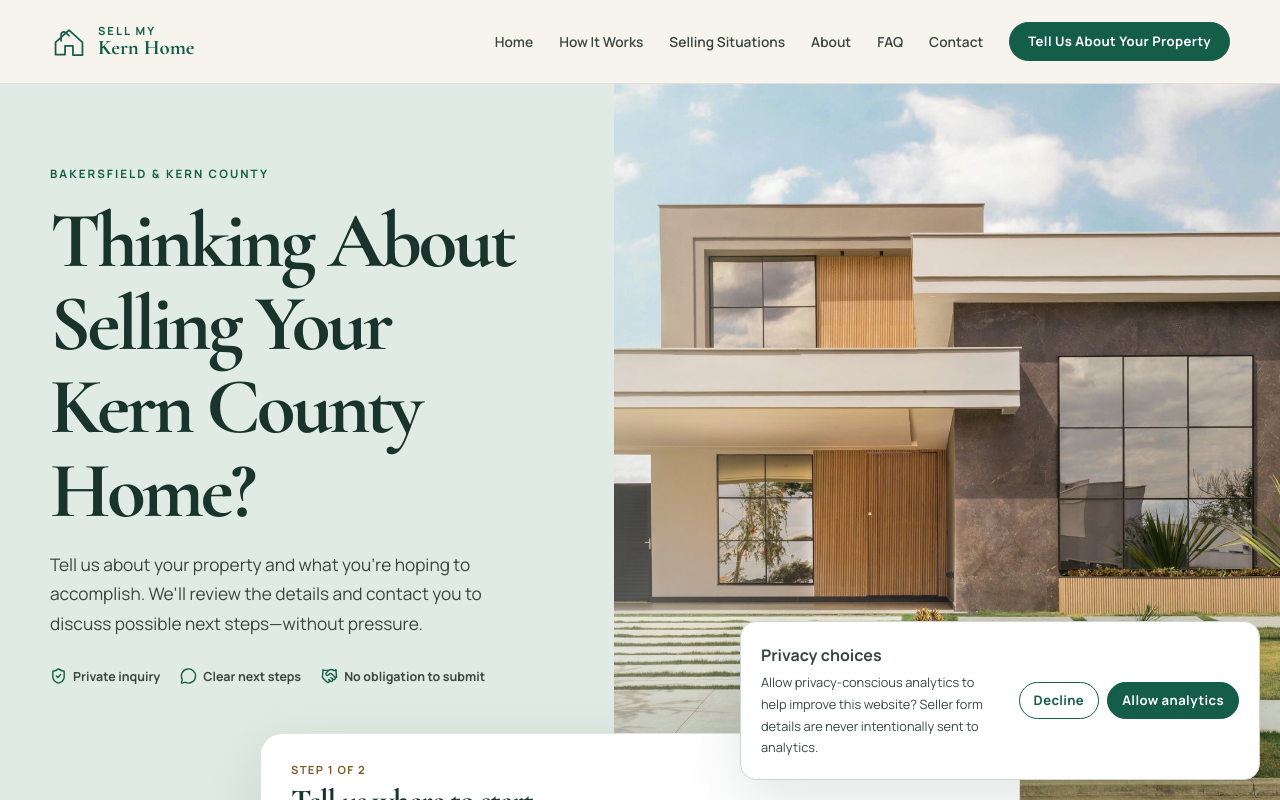
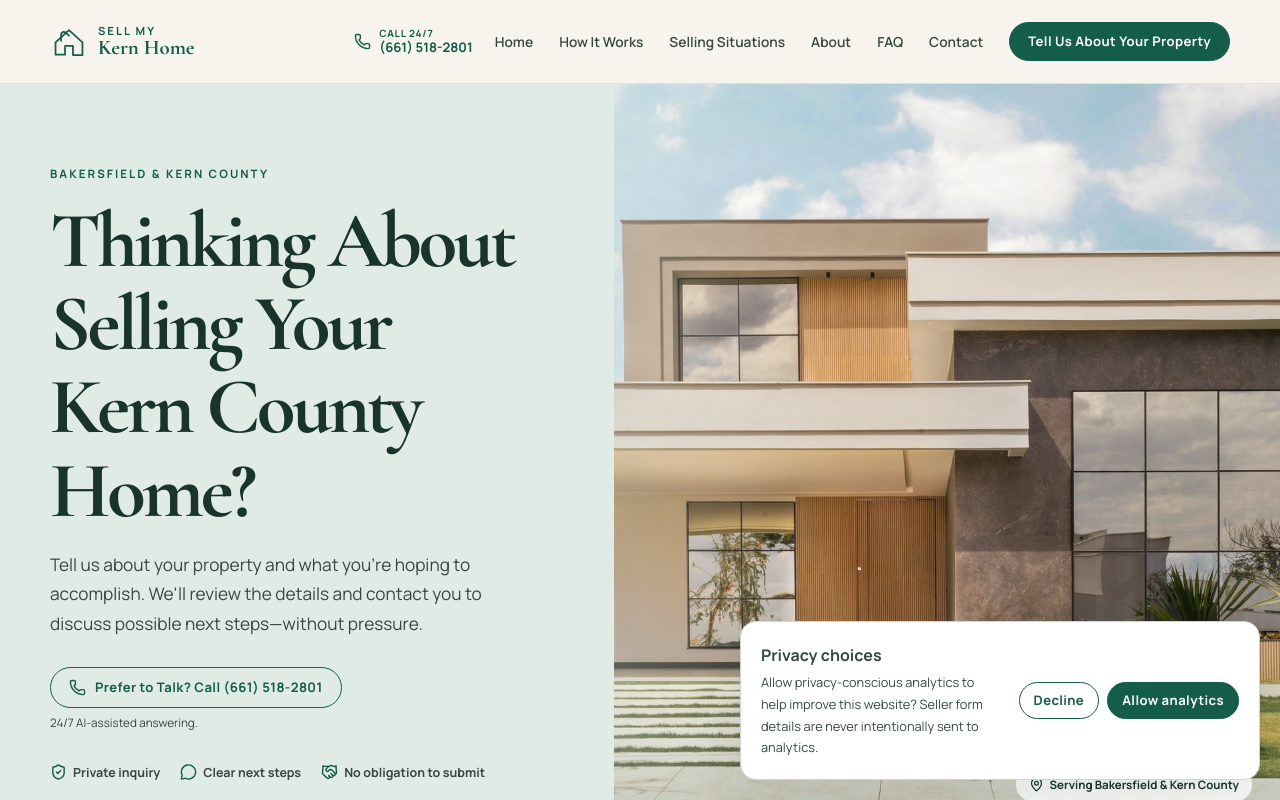
Before and after one commit to suntan-superman/SellMyKernHome, a Next.js app: page / in a window 1280 px wide. Shown: the top 800 px of the page. Built offline with nearby package versions, Linux system fonts and the light colour scheme; no server answers.

Commit message:
Add Merxus AI telephone integration

```diff
--- a/app/globals.css
+++ b/app/globals.css
@@ -139,6 +139,33 @@ nav > a:not(.button):hover {
   border: 0;
   color: var(--ink);
 }
+.header-actions {
+  display: flex;
+  align-items: center;
+  gap: 22px;
+}
+.header-phone {
+  display: inline-flex;
+  align-items: center;
+  gap: 8px;
+  color: var(--forest);
+  text-decoration: none;
+}
+.header-phone span {
+  display: flex;
+  flex-direction: column;
+  line-height: 1.15;
+}
+.header-phone small {
+  font-size: 0.62rem;
+  font-weight: 700;
+  letter-spacing: 0.08em;
+  text-transform: uppercase;
+}
+.header-phone strong {
+  font-size: 0.82rem;
+  white-space: nowrap;
+}
 .button {
   display: inline-flex;
   align-items: center;
@@ -225,6 +252,15 @@ summary:focus-visible {
   margin-top: 26px;
   font-size: 0.78rem;
   font-weight: 700;
+}
+.hero-phone {
+  margin-top: 12px;
+  padding: 11px 18px;
+}
+.hero-phone-note {
+  margin: 6px 0 0;
+  color: var(--body);
+  font-size: 0.73rem;
 }
 .hero-trust span {
   display: flex;
@@ -320,6 +356,28 @@ summary:focus-visible {
   height: 100%;
   background: var(--brass);
   transition: width 0.25s;
+}
+.form-call-option {
+  display: flex;
+  flex-wrap: wrap;
+  align-items: baseline;
+  gap: 4px 8px;
+  margin: -4px 0 20px;
+  border-radius: 12px;
+  background: var(--sage-light);
+  padding: 12px 14px;
+  font-size: 0.82rem;
+}
+.form-call-option a {
+  display: inline-flex;
+  align-items: center;
+  gap: 6px;
+  color: var(--forest);
+  font-weight: 800;
+}
+.form-call-option small {
+  flex-basis: 100%;
+  color: var(--body);
 }
 .form-fields {
   display: grid;
@@ -658,6 +716,27 @@ summary:focus-visible {
 .cta-section .eyebrow {
   color: #ead7b5;
 }
+.cta-actions {
+  display: flex;
+  flex: none;
+  flex-direction: column;
+  align-items: stretch;
+  gap: 8px;
+  text-align: center;
+}
+.cta-phone {
+  display: inline-flex;
+  align-items: center;
+  justify-content: center;
+  gap: 7px;
+  color: var(--white);
+  font-size: 0.82rem;
+  font-weight: 700;
+  text-decoration: none;
+}
+.cta-actions small {
+  font-size: 0.68rem;
+}
 .page-hero {
   padding: 72px 0 78px;
   background: var(--sage);
@@ -832,6 +911,17 @@ summary:focus-visible {
 .footer-grid a:hover {
   text-decoration: underline;
 }
+.footer-phone {
+  display: inline-flex;
+  align-items: center;
+  gap: 7px;
+  color: var(--white);
+  font-weight: 700;
+}
+.footer-phone-note {
+  margin-top: -8px;
+  font-size: 0.67rem;
+}
 .footer-brand p {
   max-width: 300px;
   font-size: 0.82rem;
@@ -857,6 +947,9 @@ summary:focus-visible {
   .nav-cta {
     display: none;
   }
+  .header-actions {
+    gap: 14px;
+  }
   .hero-copy {
     padding-right: 4vw;
   }
@@ -872,7 +965,26 @@ summary:focus-visible {
     height: 72px;
   }
   .menu-button {
-    display: block;
+    display: inline-grid;
+    place-items: center;
+    min-width: 44px;
+    min-height: 44px;
+    padding: 0;
+  }
+  .header-phone {
+    min-width: 44px;
+    min-height: 44px;
+    justify-content: center;
+    border: 1px solid var(--line);
+    border-radius: 999px;
+  }
+  .header-phone span {
+    position: absolute;
+    width: 1px;
+    height: 1px;
+    overflow: hidden;
+    clip: rect(0, 0, 0, 0);
+    white-space: nowrap;
   }
   .site-header nav {
     display: none;
@@ -963,6 +1075,9 @@ summary:focus-visible {
     padding: 40px;
     align-items: flex-start;
     flex-direction: column;
+  }
+  .cta-actions {
+    width: min(100%, 320px);
   }
   .footer-grid {
     grid-template-columns: 1.3fr 1fr 1fr;
--- a/app/page.js
+++ b/app/page.js
@@ -7,7 +7,8 @@ import SituationGrid from "@/components/SituationGrid";
 import Process from "@/components/Process";
 import CTA from "@/components/CTA";
 import JsonLd from "@/components/JsonLd";
-import { SITE_NAME, SITE_URL } from "@/lib/site";
+import PhoneLink from "@/components/PhoneLink";
+import { BUSINESS_PHONE_DISPLAY, BUSINESS_PHONE_E164, BUSINESS_PHONE_SERVICE_LABEL, SITE_NAME, SITE_URL } from "@/lib/site";
 
 const faqs = [
   ["What happens after I submit?", "We review the details you provide and contact you using your preferred method to learn more. Submitting is a request for a conversation, not a commitment to sell."],
@@ -18,13 +19,13 @@ const faqs = [
 export default function HomePage() {
   const form = getSellerFormConfiguration();
   const websiteSchema = { "@context": "https://schema.org", "@graph": [
-    { "@type": "Organization", "@id": `${SITE_URL}/#organization`, name: SITE_NAME, url: SITE_URL, logo: `${SITE_URL}/icon.svg`, description: "An independent property inquiry service for Bakersfield and Kern County." },
+    { "@type": "Organization", "@id": `${SITE_URL}/#organization`, name: SITE_NAME, url: SITE_URL, logo: `${SITE_URL}/icon.svg`, telephone: BUSINESS_PHONE_E164, contactPoint: { "@type": "ContactPoint", telephone: BUSINESS_PHONE_E164, contactType: "property inquiries", availableLanguage: "English" }, description: "An independent property inquiry service for Bakersfield and Kern County." },
     { "@type": "WebSite", "@id": `${SITE_URL}/#website`, name: SITE_NAME, url: SITE_URL, publisher: { "@id": `${SITE_URL}/#organization` }, inLanguage: "en-US" },
   ] };
   return <main id="main-content">
     <JsonLd data={websiteSchema} />
     <section className="hero">
-      <div className="hero-copy"><p className="eyebrow">BAKERSFIELD &amp; KERN COUNTY</p><h1>Thinking About Selling Your Kern County Home?</h1><p className="hero-subhead">Tell us about your property and what you&apos;re hoping to accomplish. We&apos;ll review the details and contact you to discuss possible next steps—without pressure.</p><div className="hero-trust"><span><ShieldCheck /> Private inquiry</span><span><MessageCircle /> Clear next steps</span><span><Handshake /> No obligation to submit</span></div></div>
+      <div className="hero-copy"><p className="eyebrow">BAKERSFIELD &amp; KERN COUNTY</p><h1>Thinking About Selling Your Kern County Home?</h1><p className="hero-subhead">Tell us about your property and what you&apos;re hoping to accomplish. We&apos;ll review the details and contact you to discuss possible next steps—without pressure.</p><PhoneLink className="button button-secondary hero-phone" location="homepage_hero" label={`Call Sell My Kern Home at ${BUSINESS_PHONE_DISPLAY}`}>Prefer to Talk? Call {BUSINESS_PHONE_DISPLAY}</PhoneLink><p className="hero-phone-note">{BUSINESS_PHONE_SERVICE_LABEL}.</p><div className="hero-trust"><span><ShieldCheck /> Private inquiry</span><span><MessageCircle /> Clear next steps</span><span><Handshake /> No obligation to submit</span></div></div>
       <div className="hero-visual"><Image src="/images/modern-home-exterior.jpg" alt="Contemporary home with clean lines and a landscaped front entry" fill priority sizes="(max-width: 900px) 100vw, 52vw" /><span className="image-caption"><MapPin size={15} /> Serving Bakersfield &amp; Kern County</span></div>
       <div className="hero-form-wrap"><PropertyForm compact {...form} /></div>
     </section>
--- a/components/CTA.js
+++ b/components/CTA.js
@@ -1,6 +1,8 @@
 import Link from "next/link";
 import { ArrowRight } from "lucide-react";
+import PhoneLink from "./PhoneLink";
+import { BUSINESS_PHONE_DISPLAY, BUSINESS_PHONE_SERVICE_LABEL } from "@/lib/site";
 
 export default function CTA({ title = "Ready to talk through your property?", body = "Share a few details. We’ll review them and follow up to discuss what may make sense for your situation." }) {
-  return <section className="cta-section"><div><p className="eyebrow">A SIMPLE FIRST STEP</p><h2>{title}</h2><p>{body}</p></div><Link className="button button-light" href="/#property-form" data-analytics-event="primary_cta_click" data-analytics-location="section_cta">Discuss My Property <ArrowRight size={18} /></Link></section>;
+  return <section className="cta-section"><div><p className="eyebrow">A SIMPLE FIRST STEP</p><h2>{title}</h2><p>{body}</p></div><div className="cta-actions"><Link className="button button-light" href="/#property-form" data-analytics-event="primary_cta_click" data-analytics-location="section_cta">Discuss My Property <ArrowRight size={18} /></Link><PhoneLink className="cta-phone" location="section_cta" label={`Call Sell My Kern Home at ${BUSINESS_PHONE_DISPLAY}`}>Call 24/7: {BUSINESS_PHONE_DISPLAY}</PhoneLink><small>{BUSINESS_PHONE_SERVICE_LABEL}</small></div></section>;
 }
--- a/components/Footer.js
+++ b/components/Footer.js
@@ -1,12 +1,14 @@
 import Link from "next/link";
 import Logo from "./Logo";
+import PhoneLink from "./PhoneLink";
+import { BUSINESS_PHONE_DISPLAY, BUSINESS_PHONE_SERVICE_LABEL } from "@/lib/site";
 
 export default function Footer() {
   return <footer className="site-footer">
     <div className="footer-grid">
       <div className="footer-brand"><Logo light /><p>An independent property conversation for Bakersfield and Kern County. Technology by Workside Software.</p></div>
       <div><h2>Explore</h2><Link href="/how-it-works">How It Works</Link><Link href="/selling-situations">Selling Situations</Link><Link href="/insights">Insights</Link><Link href="/about">About</Link></div>
-      <div><h2>Get started</h2><Link href="/#property-form">Discuss My Property</Link><Link href="/contact">Contact</Link><Link href="/faq">Frequently Asked Questions</Link></div>
+      <div><h2>Get started</h2><Link href="/#property-form">Discuss My Property</Link><PhoneLink className="footer-phone" location="footer" label={`Call Sell My Kern Home at ${BUSINESS_PHONE_DISPLAY}`}>{BUSINESS_PHONE_DISPLAY}</PhoneLink><span className="footer-phone-note">{BUSINESS_PHONE_SERVICE_LABEL}</span><Link href="/contact">Contact</Link><Link href="/faq">Frequently Asked Questions</Link></div>
       <div><h2>Legal</h2><Link href="/privacy-policy">Privacy Policy</Link><Link href="/terms">Terms</Link><p className="legal-note">General information only. No transaction outcome is promised.</p></div>
     </div>
     <div className="footer-bottom"><span>© {new Date().getFullYear()} Sell My Kern Home.</span><span>Technology owned and maintained by Workside Software.</span></div>
--- a/components/Header.js
+++ b/components/Header.js
@@ -4,6 +4,8 @@ import { useState } from "react";
 import Link from "next/link";
 import { Menu, X } from "lucide-react";
 import Logo from "./Logo";
+import PhoneLink from "./PhoneLink";
+import { BUSINESS_PHONE_DISPLAY } from "@/lib/site";
 
 const links = [
   ["/", "Home"], ["/how-it-works", "How It Works"], ["/selling-situations", "Selling Situations"],
@@ -15,11 +17,14 @@ export default function Header() {
   return <header className="site-header">
     <div className="nav-shell">
       <Logo />
-      <button className="menu-button" type="button" aria-expanded={open} aria-controls="primary-navigation" aria-label={open ? "Close menu" : "Open menu"} onClick={() => setOpen(!open)}>{open ? <X /> : <Menu />}</button>
-      <nav id="primary-navigation" className={open ? "nav-open" : ""} aria-label="Primary navigation">
-        {links.map(([href, label]) => <Link href={href} key={href} onClick={() => setOpen(false)}>{label}</Link>)}
-        <Link className="button nav-cta" href="/#property-form" data-analytics-event="primary_cta_click" data-analytics-location="header" onClick={() => setOpen(false)}>Tell Us About Your Property</Link>
-      </nav>
+      <div className="header-actions">
+        <PhoneLink className="header-phone" location="header" label={`Call Sell My Kern Home at ${BUSINESS_PHONE_DISPLAY}`}><span><small>Call 24/7</small><strong>{BUSINESS_PHONE_DISPLAY}</strong></span></PhoneLink>
+        <button className="menu-button" type="button" aria-expanded={open} aria-controls="primary-navigation" aria-label={open ? "Close menu" : "Open menu"} onClick={() => setOpen(!open)}>{open ? <X /> : <Menu />}</button>
+        <nav id="primary-navigation" className={open ? "nav-open" : ""} aria-label="Primary navigation">
+          {links.map(([href, label]) => <Link href={href} key={href} onClick={() => setOpen(false)}>{label}</Link>)}
+          <Link className="button nav-cta" href="/#property-form" data-analytics-event="primary_cta_click" data-analytics-location="header" onClick={() => setOpen(false)}>Tell Us About Your Property</Link>
+        </nav>
+      </div>
     </div>
   </header>;
 }
--- /dev/null
+++ b/components/PhoneLink.js
@@ -0,0 +1,9 @@
+import { Phone } from "lucide-react";
+import { BUSINESS_PHONE_DISPLAY, BUSINESS_PHONE_HREF } from "@/lib/site";
+
+export default function PhoneLink({ children, className = "", location, label = `Call ${BUSINESS_PHONE_DISPLAY}` }) {
+  return <a className={className} href={BUSINESS_PHONE_HREF} aria-label={label} data-analytics-location={location}>
+    <Phone aria-hidden="true" size={17} />
+    {children || BUSINESS_PHONE_DISPLAY}
+  </a>;
+}
--- a/components/PropertyForm.js
+++ b/components/PropertyForm.js
@@ -4,7 +4,9 @@ import { useRef, useState } from "react";
 import { useRouter } from "next/navigation";
 import { ArrowLeft, ArrowRight, Check, LoaderCircle, LockKeyhole } from "lucide-react";
 import { track } from "@/lib/analytics";
+import { BUSINESS_PHONE_DISPLAY, BUSINESS_PHONE_SERVICE_LABEL } from "@/lib/site";
 import { formatPhoneNumber } from "@/lib/validation";
+import PhoneLink from "./PhoneLink";
 import TurnstileWidget from "./TurnstileWidget";
 
 const empty = {
@@ -113,6 +115,7 @@ export default function PropertyForm({ compact = false, initialAddress = "", tur
   return <form id="property-form" className={`property-form ${compact ? "form-compact" : ""}`} onSubmit={submit} noValidate>
     <div className="form-heading"><div><span className="form-step">Step {step} of 2</span><h2>{step === 1 ? "Tell us where to start" : "Add property details"}</h2></div><span className="secure-note"><LockKeyhole size={16} /> Private inquiry</span></div>
     <div className="progress" aria-hidden="true"><span style={{ width: step === 1 ? "50%" : "100%" }} /></div>
+    {!compact && step === 1 ? <div className="form-call-option"><span>Prefer to talk?</span><PhoneLink location="contact_form" label={`Call Sell My Kern Home at ${BUSINESS_PHONE_DISPLAY}`}>Call {BUSINESS_PHONE_DISPLAY}</PhoneLink><small>{BUSINESS_PHONE_SERVICE_LABEL}.</small></div> : null}
     {step === 1 ? <div className="form-fields">
       <div className="field-wide"><label htmlFor="propertyAddress">Property street address</label><input id="propertyAddress" name="propertyAddress" autoComplete="street-address" value={data.propertyAddress} onChange={update} aria-invalid={Boolean(errors.propertyAddress)} aria-describedby={describedBy("propertyAddress")} placeholder="123 Oak Street" />{fieldError("propertyAddress")}</div>
       <div><label htmlFor="propertyCity">City</label><input id="propertyCity" name="propertyCity" autoComplete="address-level2" value={data.propertyCity} onChange={update} aria-invalid={Boolean(errors.propertyCity)} aria-describedby={describedBy("propertyCity")} placeholder="Bakersfield" />{fieldError("propertyCity")}</div>
--- a/lib/site.js
+++ b/lib/site.js
@@ -1,6 +1,10 @@
 export const SITE_URL = "https://sellmykernhome.com";
 export const SITE_NAME = "Sell My Kern Home";
 export const SITE_DESCRIPTION = "Start a private conversation about selling a home in Bakersfield or Kern County. Share the property details and discuss possible next steps without pressure.";
+export const BUSINESS_PHONE_DISPLAY = "(661) 518-2801";
+export const BUSINESS_PHONE_E164 = "+16615182801";
+export const BUSINESS_PHONE_HREF = `tel:${BUSINESS_PHONE_E164}`;
+export const BUSINESS_PHONE_SERVICE_LABEL = "24/7 AI-assisted answering";
 
 export function isIndexingEnabled() {
   return process.env.NEXT_PUBLIC_ROBOTS_INDEX === "true";
--- a/package.json
+++ b/package.json
@@ -11,7 +11,7 @@
     "build": "next build",
     "start": "next start",
     "lint": "eslint app components content lib scripts tests proxy.js eslint.config.mjs next.config.js playwright.config.js playwright.turnstile.config.js",
-    "test": "node --test tests/validation.test.js tests/content.test.js tests/migration.test.js tests/pi-migration.test.js tests/admin-data.test.js",
+    "test": "node --test tests/validation.test.js tests/content.test.js tests/migration.test.js tests/pi-migration.test.js tests/admin-data.test.js tests/phone-integration.test.js",
     "test:e2e": "playwright test",
     "test:turnstile": "node scripts/test-turnstile.mjs",
     "test:e2e:update": "playwright test --update-snapshots",
```
Also changed, not shown: 2 other files (tests, documents, lock files or other folders).
